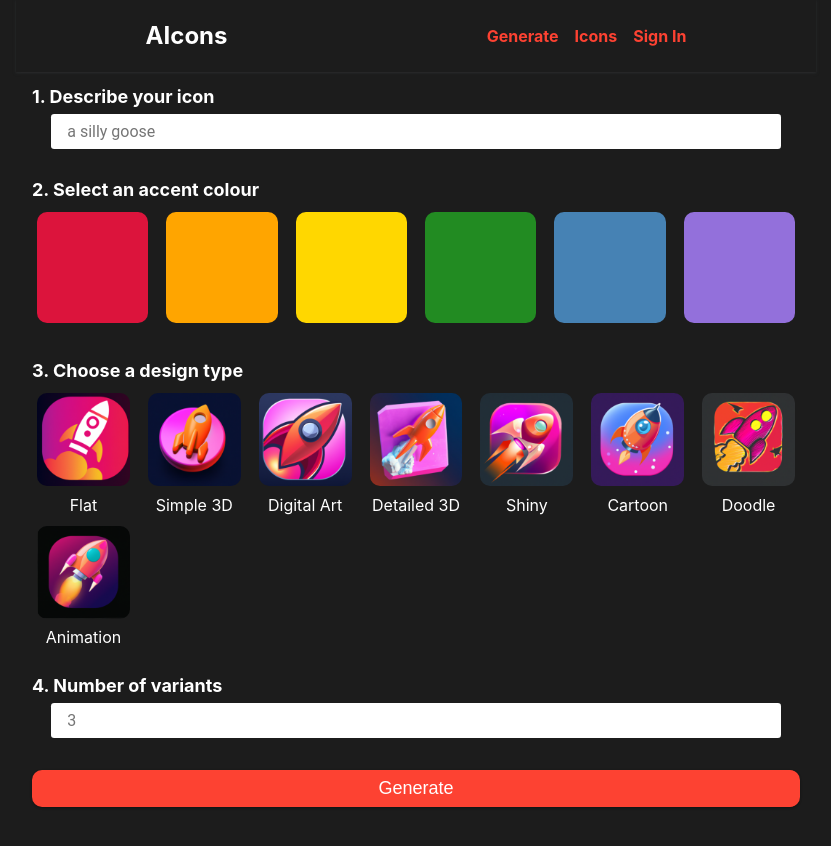
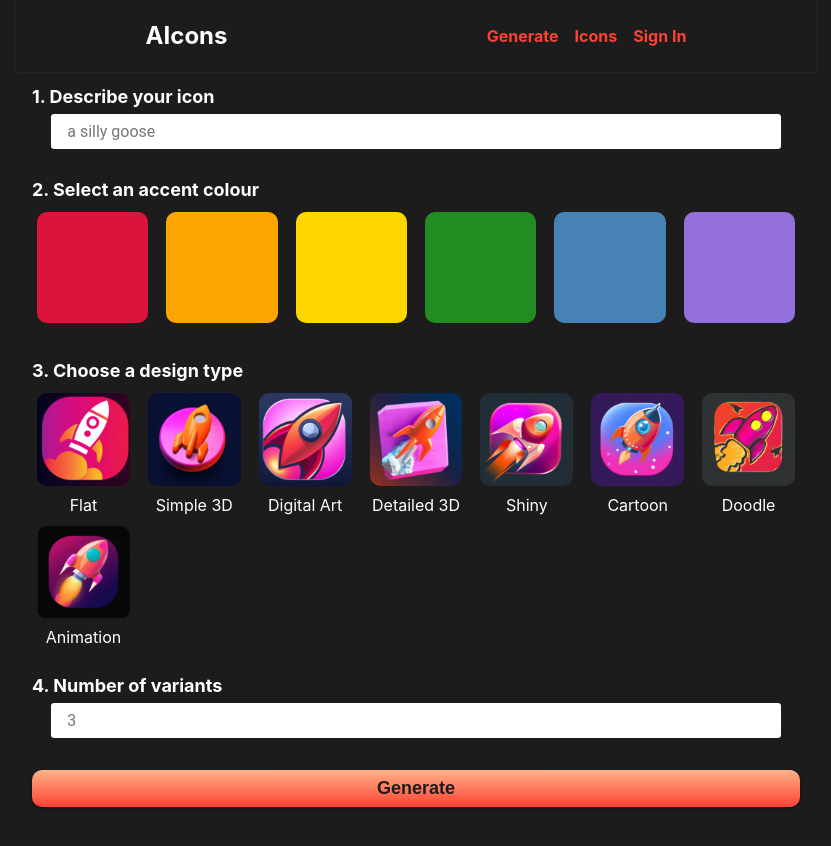
Before and after one commit to zac-march/ai-icons, a React (Create React App) app: page /generate in a window 1280 px wide. Shown: the top 846 px of the page, without its empty margins (224-1055 px from the left). Built offline with nearby package versions, Linux system fonts and the light colour scheme.

Commit message:
Refactor styling

```diff
--- a/src/components/GenerateForm/GenerateForm.module.css
+++ b/src/components/GenerateForm/GenerateForm.module.css
@@ -7,6 +7,8 @@
 }
 
 .textInput {
+  display: block;
+  width: 95%;
   font-family: "Roboto", sans-serif;
   color: #333;
   font-size: 1rem;
@@ -15,13 +17,43 @@
   border-radius: 0.2rem;
   background-color: rgb(255, 255, 255);
   border: none;
-  width: 95%;
-  display: block;
   transition: all 0.2s;
 }
 
 .textInput:focus-visible {
   outline: 2px solid var(--accent-color);
+}
+
+.formControl {
+  display: flex;
+  flex-direction: column;
+  gap: 0.5rem;
+}
+
+.formControl > label {
+  font-size: large;
+  font-weight: bold;
+}
+
+.submitBtn {
+  background: linear-gradient(0deg, var(--accent-color) 0, #ffb289);
+  color: var(--bg-color);
+  font-weight: bold;
+  padding: 0.5rem;
+  border-radius: 10px;
+  box-shadow: rgba(0, 0, 0, 0.12) 0px 1px 3px, rgba(0, 0, 0, 0.24) 0px 1px 2px;
+  border: none;
+  font-size: large;
+  cursor: pointer;
+  transition: all 0.1s ease-in-out;
+}
+.submitBtn:active {
+  transform: scale(0.95);
+}
+
+.submitBtn:disabled {
+  filter: grayscale(1);
+  box-shadow: rgba(0, 0, 0, 0.06) 0px 2px 4px 0px inset;
 }
 
 .colors,
@@ -42,20 +74,31 @@
   align-items: center;
   gap: 0.35rem;
 }
-.radioInput + img {
+
+.designWrap {
+  position: relative;
+  width: 100%;
+  height: 100%;
+}
+
+.radioDesign {
   position: absolute;
 }
 
-.radioInput:checked + img {
-  border: rgb(255, 2, 2) solid 1px;
-  background-clip: content-box;
-  transition: all 0.3s ease-in-out;
-  padding: 5px;
-  margin: 0;
-  border-radius: 15px;
+.radioDesign:checked,
+.radioDesign:checked + img {
+  padding: 0px;
 }
 
-.radioInput {
+.radioDesign + img {
+  padding: 5px;
+  transition: all 0.3s ease-in-out;
+  border-radius: 15px;
+  width: 100%;
+}
+
+.radioColor,
+.radioDesign {
   appearance: none;
   width: 100%;
   height: 100%;
@@ -66,30 +109,11 @@
   border-radius: 15px;
 }
 
-.radioInput:checked {
+.radioColor:checked,
+.radioDesign:checked + img {
   padding: 0;
   border: 2px solid white;
   outline: none;
-}
-
-.formControl {
-  display: flex;
-  flex-direction: column;
-  gap: 0.5rem;
-}
-
-.formControl > button {
-  background-color: var(--accent-color);
-  padding: 0.5rem;
-  border-radius: 10px;
-  box-shadow: rgba(0, 0, 0, 0.12) 0px 1px 3px, rgba(0, 0, 0, 0.24) 0px 1px 2px;
-  border: none;
-  font-size: large;
-}
-
-.formControl > label {
-  font-size: large;
-  font-weight: bold;
 }
 
 .loader {
@@ -119,34 +143,3 @@
     width: 1.25em;
   }
 }
-
-.radioWrap {
-  position: relative;
-  width: 100%;
-  height: 100%;
-}
-
-.radioDesign {
-  appearance: none;
-  position: absolute;
-  width: 100%;
-  height: 100%;
-  margin: 0;
-  padding: 5px;
-}
-
-.radioDesign:checked,
-.radioDesign:checked + img {
-  padding: 0px;
-}
-
-.radioDesign:checked + img {
-  border: 2px solid white;
-}
-
-.radioDesign + img {
-  padding: 5px;
-  transition: all 0.2s ease-in-out;
-  border-radius: 15px;
-  width: 100%;
-}
--- a/src/components/GenerateForm/GenerateForm.tsx
+++ b/src/components/GenerateForm/GenerateForm.tsx
@@ -53,7 +53,7 @@ const GenerateForm: FC<Props> = (props) => {
               <input
                 value={color.value}
                 style={{ backgroundColor: `${color.display}` }}
-                className={style.radioInput}
+                className={style.radioColor}
                 type="radio"
                 id={"color-" + color.value}
                 {...register("color")}
@@ -68,7 +68,7 @@ const GenerateForm: FC<Props> = (props) => {
         <div className={style.designs}>
           {designOptions.map((design, index) => (
             <div className={style.design} key={index}>
-              <div className={style.radioWrap}>
+              <div className={style.designWrap}>
                 <input
                   name="design"
                   type="radio"
@@ -100,7 +100,7 @@ const GenerateForm: FC<Props> = (props) => {
         </div>
       </div>
       <div className={style.formControl}>
-        <button type="submit" disabled={isLoading}>
+        <button type="submit" disabled={isLoading} className={style.submitBtn}>
           {!isLoading ? "Generate" : <div className={style.loader}></div>}
         </button>
       </div>
```
